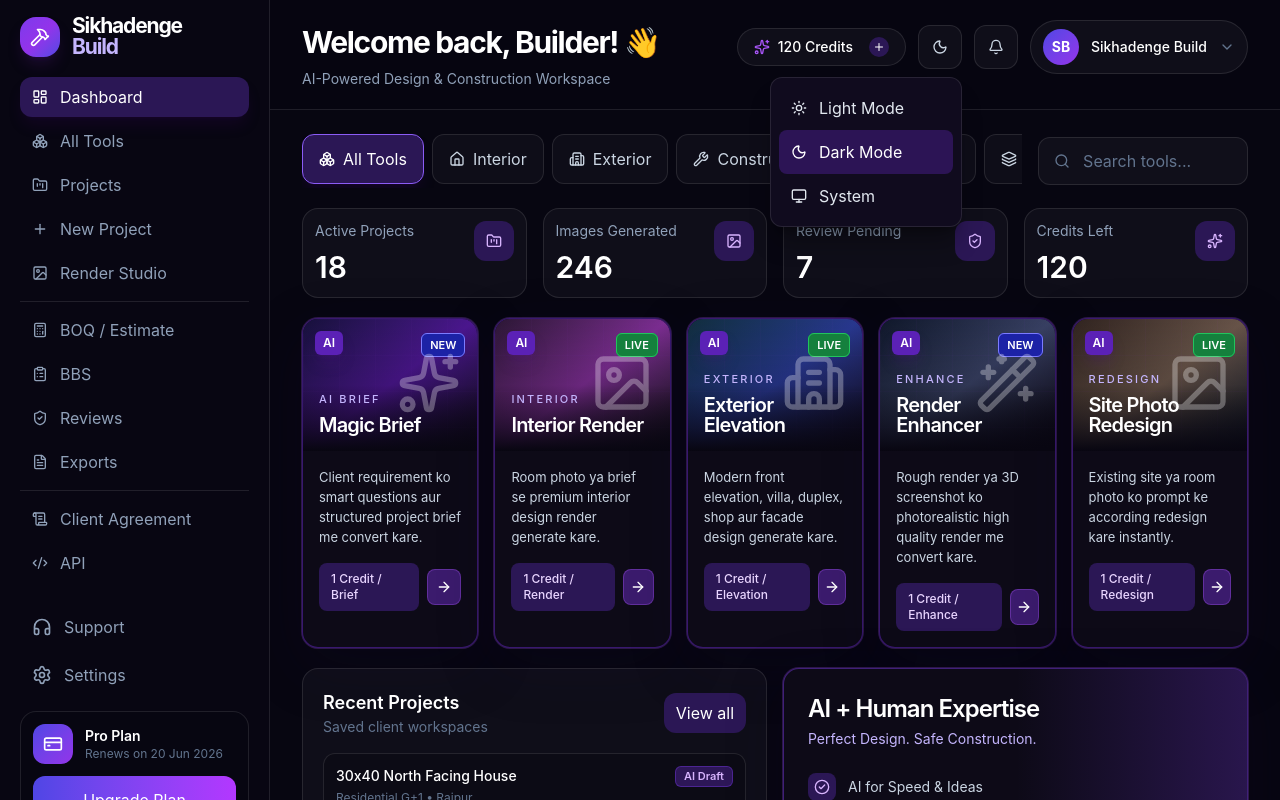
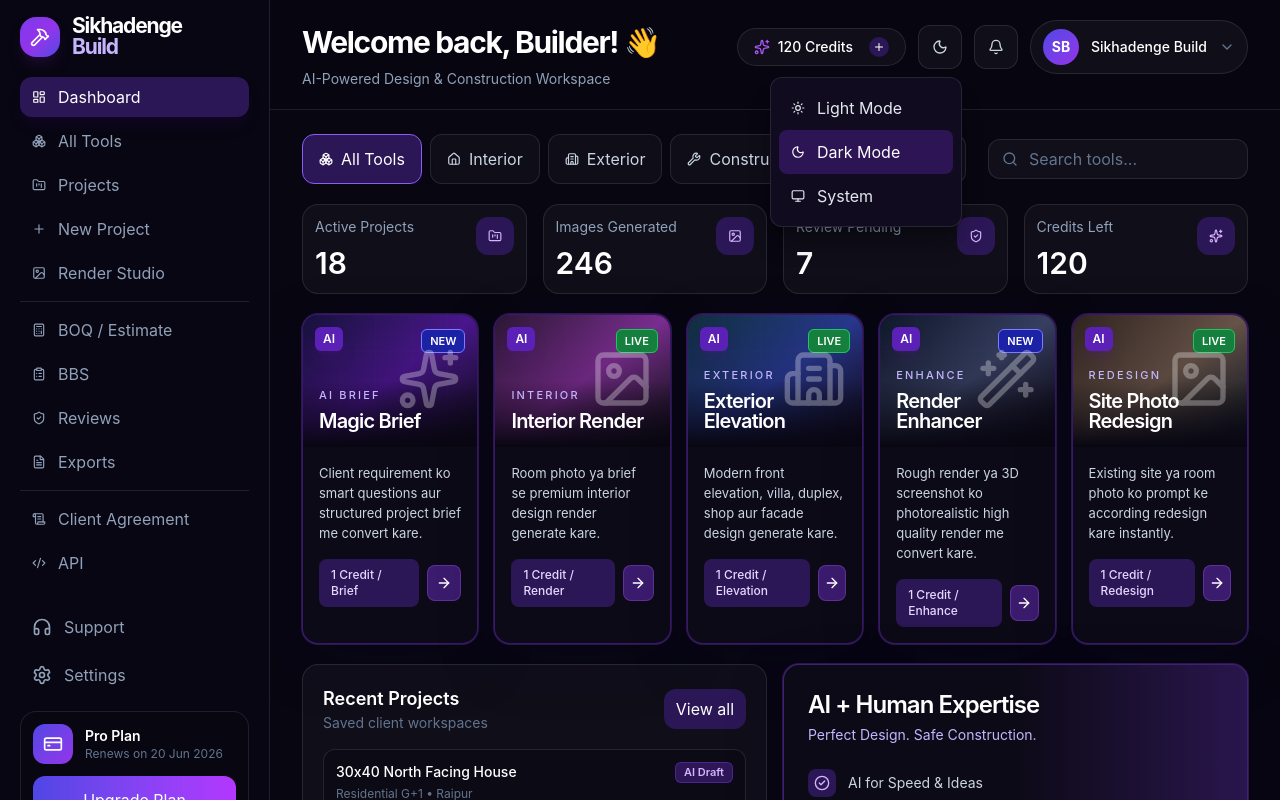
Before and after one commit to maihoonankitsingh/Build-Setu-Ai, a Next.js app: page / in a window 1280 px wide. Both pictures are taken after a click on the button 939 px from the left and 47 px from the top of the page. Shown: the top 800 px of the page. Built offline with nearby package versions, Linux system fonts and the light colour scheme.

Commit message:
Polish category tabs and search bar spacing

```diff
--- a/app/page.tsx
+++ b/app/page.tsx
@@ -495,7 +495,7 @@ function ThemeDropdown({
                   selected && (theme === "dark" ? "bg-[#2c1455] text-white" : "bg-[#f0dcff] text-[#6f1cc4]"),
                 )}
               >
-                <Icon className="h-4 w-4" />
+                <Icon className="h-3.5 w-3.5 shrink-0" />
                 {item.label}
               </button>
             );
@@ -558,7 +558,7 @@ function Sidebar({
                       : "text-[#5d5077] hover:bg-[#f7f0ff] hover:text-[#6f1cc4]",
                 )}
               >
-                <Icon className="h-4 w-4" />
+                <Icon className="h-3.5 w-3.5 shrink-0" />
                 <span>{item.label}</span>
               </button>
             </div>
@@ -720,7 +720,7 @@ function CategoryTabs({
   theme: ResolvedTheme;
 }) {
   return (
-    <div className="flex gap-2 overflow-x-auto pb-1">
+    <div className="flex min-w-0 flex-1 flex-nowrap items-center gap-2 overflow-hidden pb-0">
       {categories.map((category) => {
         const Icon = category.icon;
         const selected = activeCategory === category.label;
@@ -739,7 +739,7 @@ function CategoryTabs({
                   : "border-[#ded5ec] bg-white text-[#4c4166] hover:border-[#b88bea] hover:bg-[#fbf8ff]",
             )}
           >
-            <Icon className="h-4 w-4" />
+            <Icon className="h-3.5 w-3.5 shrink-0" />
             {category.label}
           </button>
         );
@@ -767,7 +767,7 @@ function ToolCard({ tool, theme }: { tool: Tool; theme: ResolvedTheme }) {
               {tool.title}
             </h3>
             <div className="flex h-9 w-9 items-center justify-center rounded-lg border border-black/15 bg-white/85 text-[#160b25] shadow-sm">
-              <Icon className="h-4 w-4" />
+              <Icon className="h-3.5 w-3.5 shrink-0" />
             </div>
           </div>
         </div>
@@ -880,11 +880,11 @@ function Dashboard({
       <div className="mb-5 flex flex-col gap-4 xl:flex-row xl:items-center xl:justify-between">
         <CategoryTabs activeCategory="All Tools" setActiveCategory={() => setActive("tools")} theme={theme} />
 
-        <div className="relative w-full xl:w-[330px]">
-          <Search className={cn("absolute left-4 top-1/2 h-4 w-4 -translate-y-1/2", theme === "dark" ? "text-slate-500" : "text-[#9b8caf]")} />
+        <div className="relative w-full shrink-0 xl:w-[260px]">
+          <Search className={cn("absolute left-3.5 top-1/2 h-4 w-4 -translate-y-1/2", theme === "dark" ? "text-slate-500" : "text-[#9b8caf]")} />
           <input
             className={cn(
-              "h-12 w-full rounded-xl border pl-11 pr-4 text-sm outline-none",
+              "h-10 w-full rounded-xl border pl-10 pr-4 text-[13px] outline-none",
               theme === "dark"
                 ? "border-white/10 bg-white/[0.04] text-white placeholder:text-slate-500"
                 : "border-[#ded5ec] bg-white text-[#21133f] placeholder:text-[#9b8caf]",
@@ -916,7 +916,7 @@ function Dashboard({
                 <p className={cn("mt-2 text-3xl font-semibold", theme === "dark" ? "text-white" : "text-[#21133f]")}>{value as string}</p>
               </div>
               <div className={cn("rounded-xl p-3", theme === "dark" ? "bg-[#2b1755] text-[#d8b4fe]" : "bg-[#f0dcff] text-[#6f1cc4]")}>
-                <Icon className="h-4 w-4" />
+                <Icon className="h-3.5 w-3.5 shrink-0" />
               </div>
             </div>
           </div>
@@ -1017,11 +1017,11 @@ function AllToolsPage({ theme }: { theme: ResolvedTheme }) {
     <div>
       <div className="mb-5 flex flex-col gap-4 xl:flex-row xl:items-center xl:justify-between">
         <CategoryTabs activeCategory={category} setActiveCategory={setCategory} theme={theme} />
-        <div className="relative w-full xl:w-[330px]">
-          <Search className={cn("absolute left-4 top-1/2 h-4 w-4 -translate-y-1/2", theme === "dark" ? "text-slate-500" : "text-[#9b8caf]")} />
+        <div className="relative w-full shrink-0 xl:w-[260px]">
+          <Search className={cn("absolute left-3.5 top-1/2 h-4 w-4 -translate-y-1/2", theme === "dark" ? "text-slate-500" : "text-[#9b8caf]")} />
           <input
             className={cn(
-              "h-12 w-full rounded-xl border pl-11 pr-4 text-sm outline-none",
+              "h-10 w-full rounded-xl border pl-10 pr-4 text-[13px] outline-none",
               theme === "dark"
                 ? "border-white/10 bg-white/[0.04] text-white placeholder:text-slate-500"
                 : "border-[#ded5ec] bg-white text-[#21133f] placeholder:text-[#9b8caf]",
```
